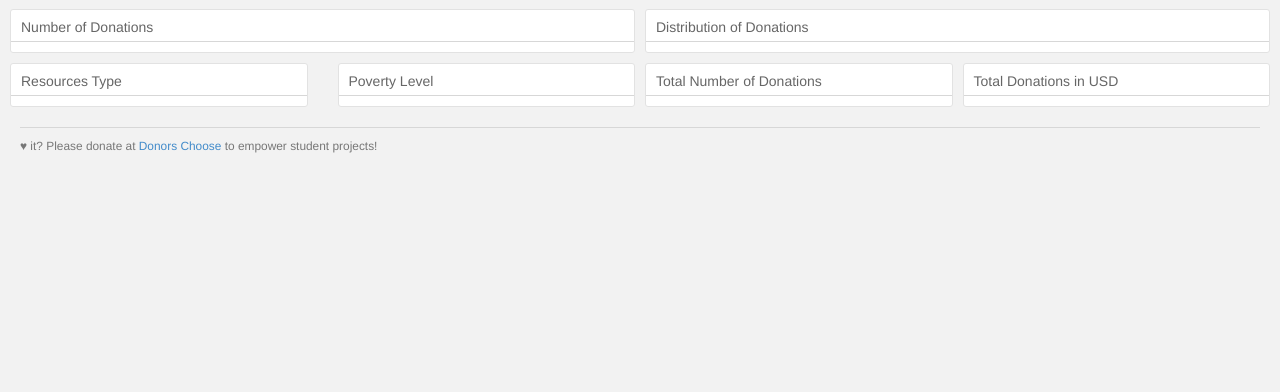
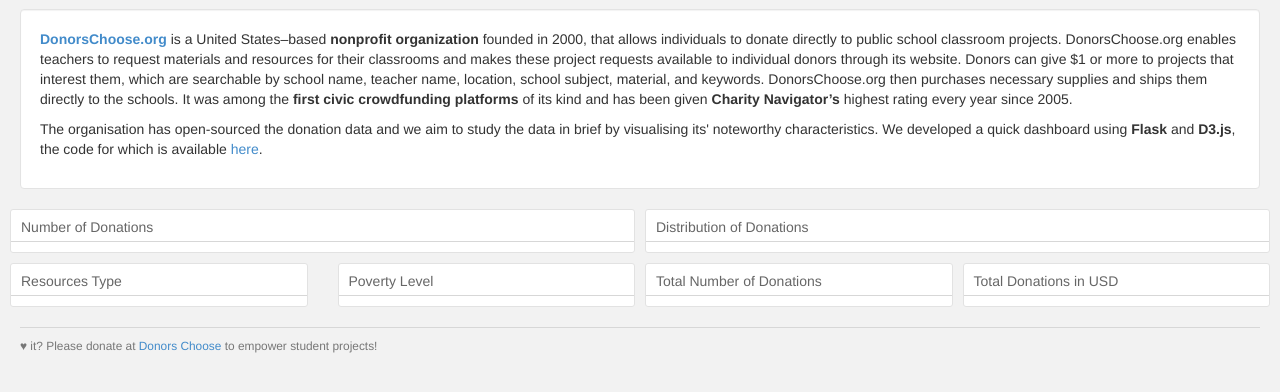
Before and after one commit to darshanbagul/DonorsChoose, a Flask app: template templates/index.html in a window 1280 px wide. Shown: the part 51-443 px from the top of the page. Run offline with Flask 2, Linux system fonts and the light colour scheme; the template is opened without the code that fills it, so the values that code supplies are empty; some libraries are stand-ins or nearby versions.

Commit message:
Production changes

```diff
--- a/app.py
+++ b/app.py
@@ -14,7 +14,7 @@
 FIELDS = {'school_state': True, 'resource_type': True, 'poverty_level': True, 'date_posted': True, 'total_donations': True, '_id': False}
 
 
-@app.route("/donorschooseViz")
+@app.route("/donorschoose")
 def index():
     return render_template("index.html")
 
@@ -26,6 +26,7 @@
     projects = collection.find({},FIELDS, limit=100000)
     json_projects = []
     for project in projects:
+	print project
         json_projects.append(project)
     json_projects = json.dumps(json_projects, default=json_util.default)
     connection.close()
--- a/templates/index.html
+++ b/templates/index.html
@@ -2,10 +2,10 @@
 <html>
 <head>
   <title>Donors Choose Viz</title>
-  <link rel="stylesheet" href="./static/lib/css//bootstrap.min.css">
-  <link rel="stylesheet" href="./static/lib/css/keen-dashboards.css">
-  <link rel="stylesheet" href="./static/lib/css/dc.css">
-  <link rel="stylesheet" href="./static/css/custom.css">
+  <link rel="stylesheet" href="./static/DonorsChoose/static/lib/css/bootstrap.min.css">
+  <link rel="stylesheet" href="./static/DonorsChoose/static/lib/css/keen-dashboards.css">
+  <link rel="stylesheet" href="./static/DonorsChoose/static/lib/css/dc.css">
+  <link rel="stylesheet" href="./static/DonorsChoose/static/css/custom.css">
 
 
 </head>
@@ -18,7 +18,11 @@
       </div>
     </div>
   </div>
+  <div class="well" style="background:white">
+    <p><b><a href="https://www.donorschoose.org/">DonorsChoose.org</a></b> is a United States–based <b>nonprofit organization</b> founded in 2000, that allows individuals to donate directly to public school classroom projects. DonorsChoose.org enables teachers to request materials and resources for their classrooms and makes these project requests available to individual donors through its website. Donors can give $1 or more to projects that interest them, which are searchable by school name, teacher name, location, school subject, material, and keywords. DonorsChoose.org then purchases necessary supplies and ships them directly to the schools. It was among the <b>first civic crowdfunding platforms</b> of its kind and has been given <b>Charity Navigator’s</b> highest rating every year since 2005.
 
+    <p>The organisation has open-sourced the donation data and we aim to study the data in brief by visualising its' noteworthy characteristics. We developed a quick dashboard using <b>Flask</b> and <b>D3.js</b>, the code for which is available <a href="https://github.com/darshanbagul/DonorsChoose">here</a>.
+  </div>
   <div class="container-fluid">
 
     <div class="row">
@@ -116,15 +120,15 @@
 
   </div>
 
-  <script src="./static/lib/js/jquery.min.js"></script>
-  <script src="./static/lib/js/bootstrap.min.js"></script>
-  <script src="./static/lib/js/crossfilter.js"></script>
-  <script src="./static/lib/js/d3.js"></script>
-  <script src="./static/lib/js/dc.js"></script>
-  <script src="./static/lib/js/queue.js"></script>
+  <script src="./static/DonorsChoose/static/lib/js/jquery.min.js"></script>
+  <script src="./static/DonorsChoose/static/lib/js/bootstrap.min.js"></script>
+  <script src="./static/DonorsChoose/static/lib/js/crossfilter.js"></script>
+  <script src="./static/DonorsChoose/static/lib/js/d3.js"></script>
+  <script src="./static/DonorsChoose/static/lib/js/dc.js"></script>
+  <script src="./static/DonorsChoose/static/lib/js/queue.js"></script>
 
 
-  <script src="./static/lib/js/keen.min.js"></script>
-  <script src='./static/js/graphs.js' type='text/javascript'></script>
+  <script src="./static/DonorsChoose/static/lib/js/keen.min.js"></script>
+  <script src='./static/DonorsChoose/static/js/graphs.js' type='text/javascript'></script>
 </body>
 </html>
```
